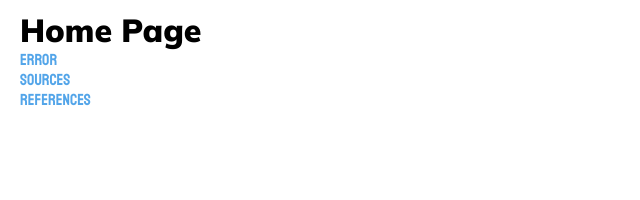
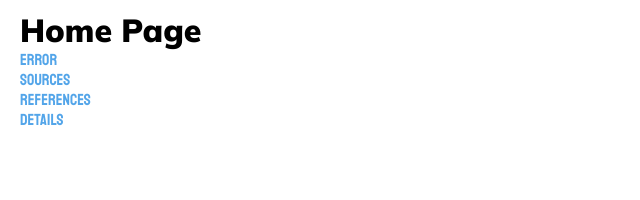
Before and after one commit to leocabbage2008/tsa-space, a React (Create React App) app: page / in a window 1280 px wide. Shown: the top 200 px of the page, without its empty margins (0-640 px from the left). Built offline with nearby package versions, Linux system fonts and the light colour scheme.

Commit message:
create details page

```diff
--- a/src/App.jsx
+++ b/src/App.jsx
@@ -10,6 +10,7 @@ import SourcesPage from './pages/SourcesPage.jsx';
 import ReferencePage from './pages/ReferencePage.jsx';
 import ErrorPage from './pages/ErrorPage.jsx';
 import HomePage from './pages/HomePage.jsx';
+import DetailsPage from './pages/DetailsPage';
 const App = () => (
   <Router>
     <Routes>
@@ -17,6 +18,7 @@ const App = () => (
       <Route exact path='/home' element={<Navigate to='/' />} />
       <Route exact path='/sources' element={<SourcesPage />} />
       <Route exact path='/ref' element={<ReferencePage />} />
+      <Route exact path='/details' element={<DetailsPage />} />
       <Route path='*' element={<ErrorPage />} />
     </Routes>
   </Router>
--- /dev/null
+++ b/src/pages/DetailsPage.jsx
@@ -0,0 +1,5 @@
+import React from 'react';
+
+export default function DetailsPage() {
+  return <h1>bruh</h1>;
+}
--- a/src/pages/HomePage.jsx
+++ b/src/pages/HomePage.jsx
@@ -13,6 +13,9 @@ export default function HomePage() {
       <span>
         <a href='/ref'>references</a>
       </span>
+      <span>
+        <a href='/details'>details</a>
+      </span>
     </Layout>
   );
 }
```
Also changed, not shown: src/assets/css/details.css (added), 2 other files (tests, documents, lock files or other folders).
